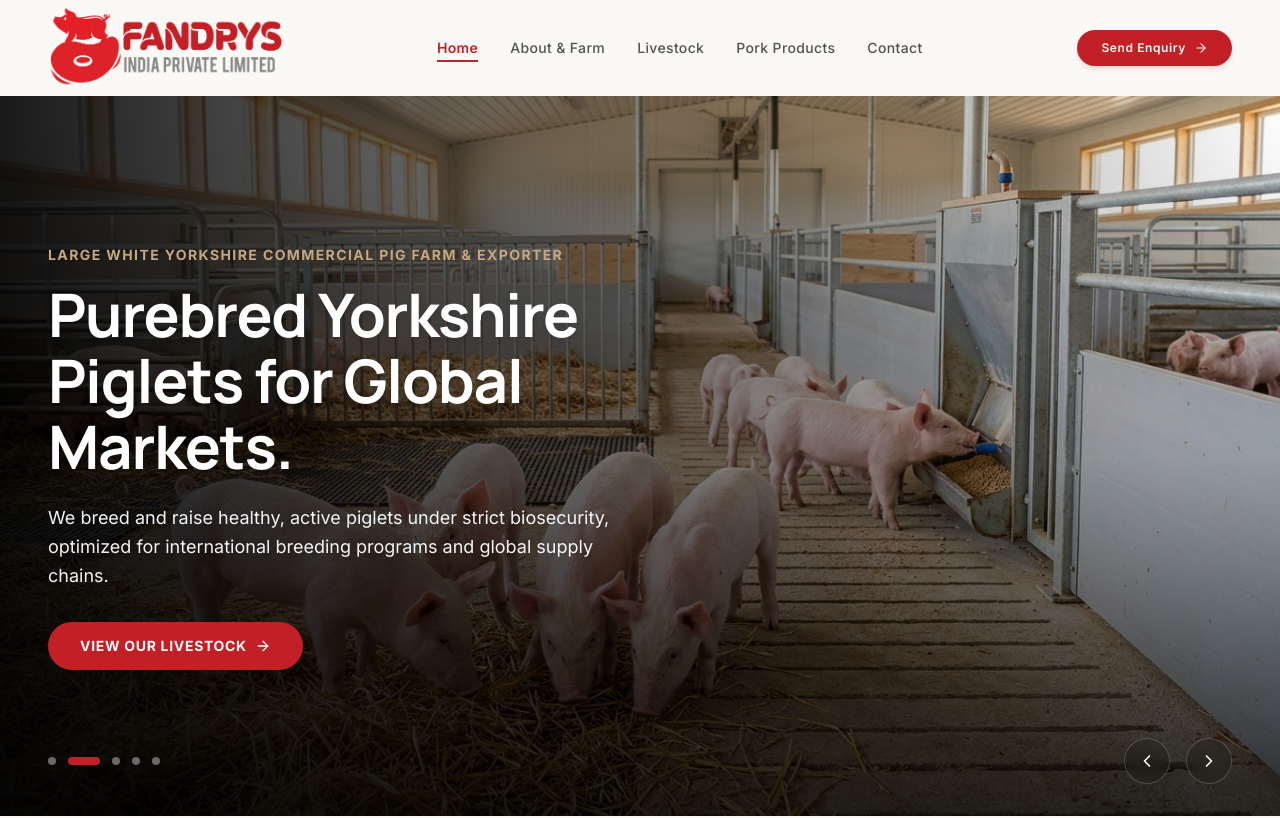
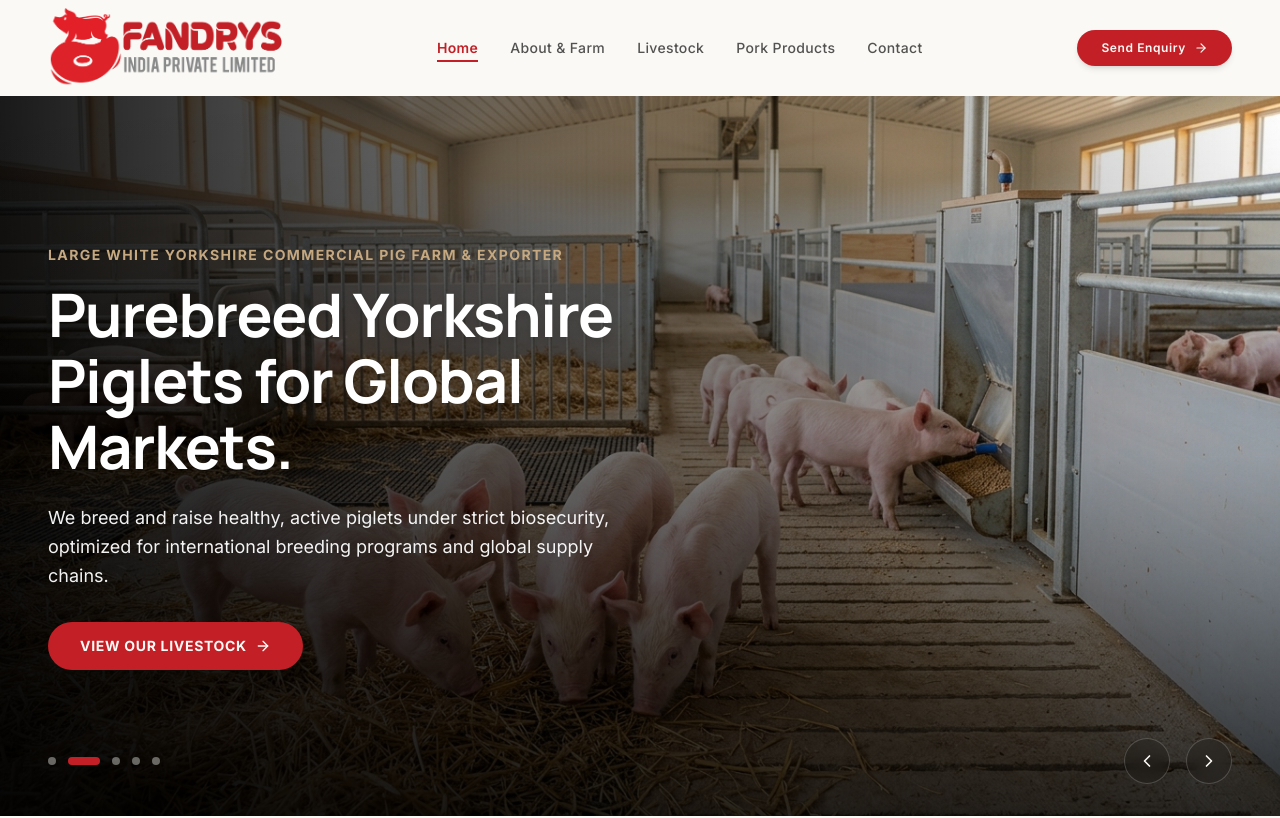
Before and after one commit to pragyasuite/fandrys.com, a Next.js app: page / in a window 1280 px wide. Shown: the top 818 px of the page. Built offline with nearby package versions, Linux system fonts and the light colour scheme.

Commit message:
spell correction commit

```diff
--- a/src/components/HeroSlider.tsx
+++ b/src/components/HeroSlider.tsx
@@ -24,7 +24,7 @@ const slides: Slide[] = [
   },
   {
     image: "/images/hero-piglets.jpg",
-    headline: "Purebred Yorkshire Piglets for Global Markets.",
+    headline: "Purebreed Yorkshire Piglets for Global Markets.",
     supporting: "We breed and raise healthy, active piglets under strict biosecurity, optimized for international breeding programs and global supply chains.",
     ctaText: "View Our Livestock",
     ctaHref: "/livestock",
```
